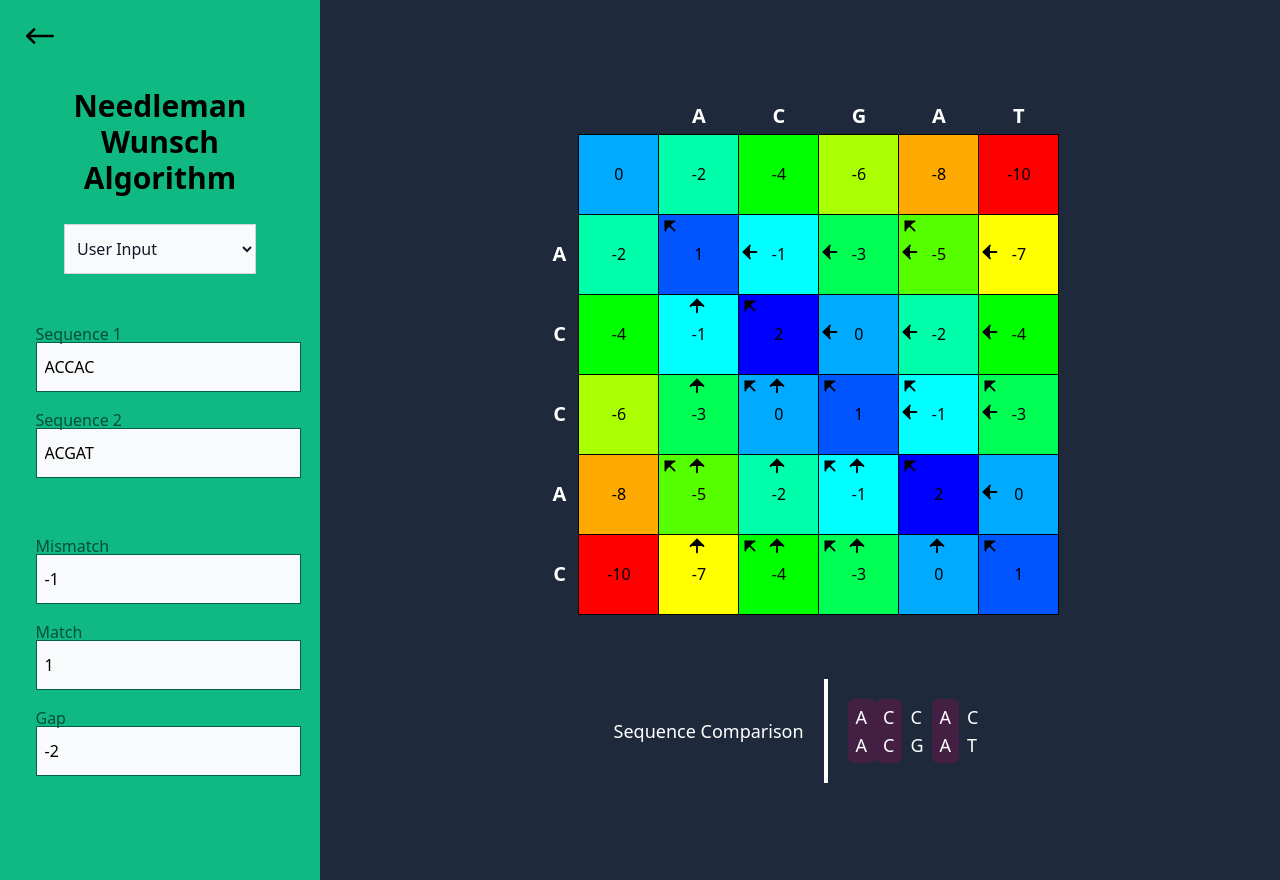
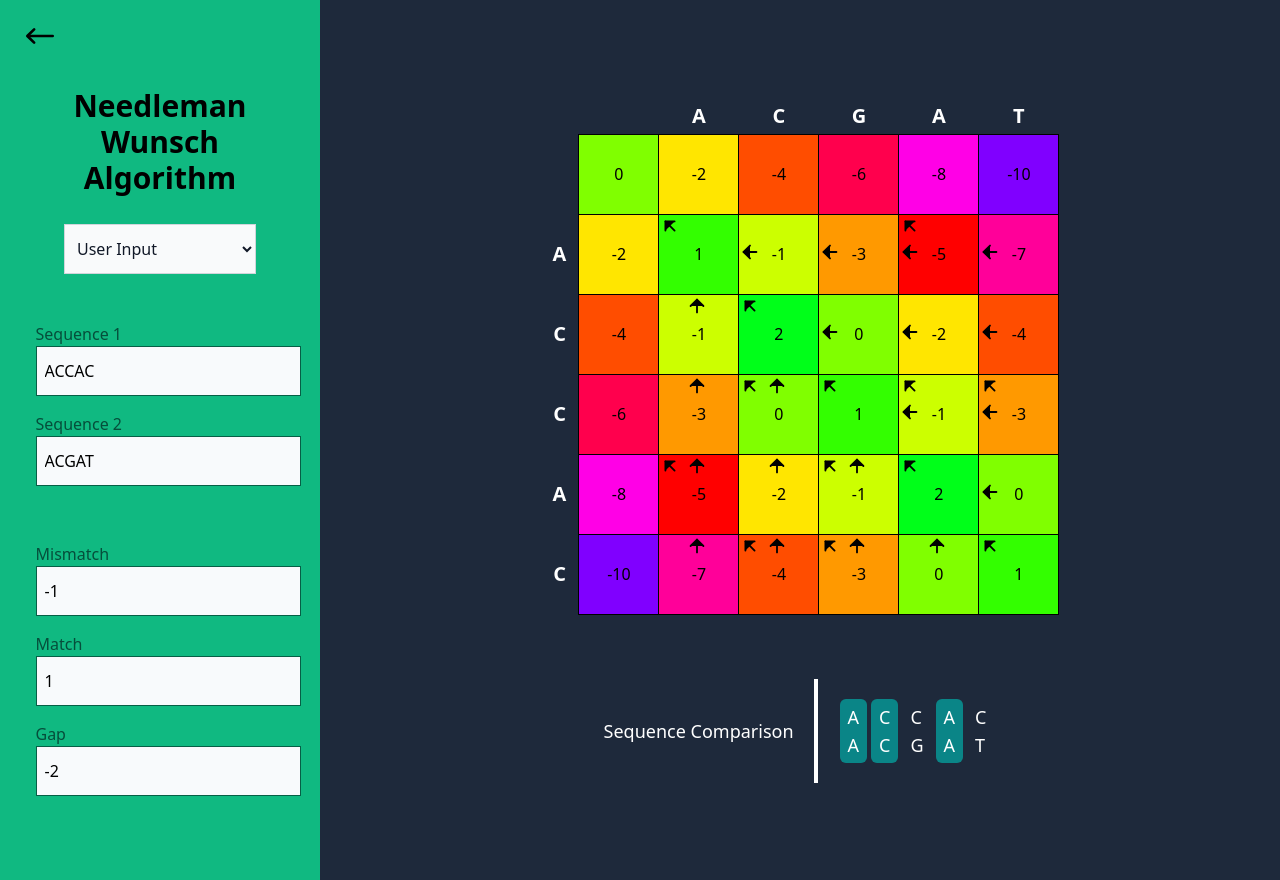
Before and after one commit to ANUSHKALA/sequence_alignment_visualizer, a Next.js app: page /global in a window 1280 px wide. Built offline with nearby package versions, Linux system fonts and the light colour scheme.

Commit message:
fix:few minor alignment fix

```diff
--- a/components/Needleman/index.js
+++ b/components/Needleman/index.js
@@ -135,8 +135,8 @@ export default function Needleman({ sequenceA, sequenceB, config }) {
       const isSame = seqA[i] === seqB[i];
       const aligncell = (
         <div
-          className={`flex flex-col px-2 py-1 rounded-md ${
-            isSame ? "bg-green-300/40 " : ""
+          className={`flex flex-col px-2 py-1 rounded-md mx-0.5 ${
+            isSame ? "bg-red-400/90" : ""
           }`}
           key={i}
         >
--- a/components/SmithWaterman/index.js
+++ b/components/SmithWaterman/index.js
@@ -136,8 +136,8 @@ export default function SmithWaterman({ sequenceA, sequenceB, config }) {
       const isSame = seqA[i] === seqB[i];
       const aligncell = (
         <div
-          className={`flex flex-col px-2 py-1 rounded-md ${
-            isSame ? "bg-green-300/40 " : ""
+          className={`flex flex-col px-2 py-1 rounded-md mx-0.5 ${
+            isSame ? "bg-red-400/90"  : ""
           }`}
         >
           <span>{seqA[i]}</span>
--- a/components/displayMatrix.js
+++ b/components/displayMatrix.js
@@ -13,10 +13,10 @@ const DisplayMatrix = ({ matrix, sequence1, sequence2 }) => {
   }, [matrix, sequence1, sequence2]);
 
   const getColorFromScore = (score) => {
-    const minScore = -10;
-    const maxScore = 10;
+    const minScore = -25;
+    const maxScore = 25;
     const minHue = 0;
-    const maxHue = 400;
+    const maxHue = 900;
     const normalizedScore = (score - minScore) / (maxScore - minScore);
     const hue = (1 - normalizedScore) * minHue + normalizedScore * maxHue;
     return `hsl(${hue}, 100%, 50%)`;
--- a/components/seqInput.js
+++ b/components/seqInput.js
@@ -3,9 +3,9 @@ import React from "react";
 export default function SeqInput({value, placeholder="", onChange, label, type="text", className}) {
 
   return (
-    <div className="mb-4 mx-5">
+    <div className="mb-4 mx-5 flex flex-col space-y-6">
       <label
-        className="absolute pb-6 text-base px-2 font-medium text-emerald-900"
+        className="absolute text-base px-2 font-medium text-emerald-900"
       >
         {label}
       </label>
@@ -13,7 +13,7 @@ export default function SeqInput({value, placeholder="", onChange, label, type="
         type={type}
         className={className?
             className:
-            "mt-5 bg-slate-50 border py-3 px-2  min-w-full mx-2 uppercase border border-emerald-800"}
+            "mt-5 bg-slate-50 border py-3 px-2  min-w-full mx-2 uppercase border-emerald-800"}
         placeholder={placeholder}
         value={value}
         onChange={onChange}
```
